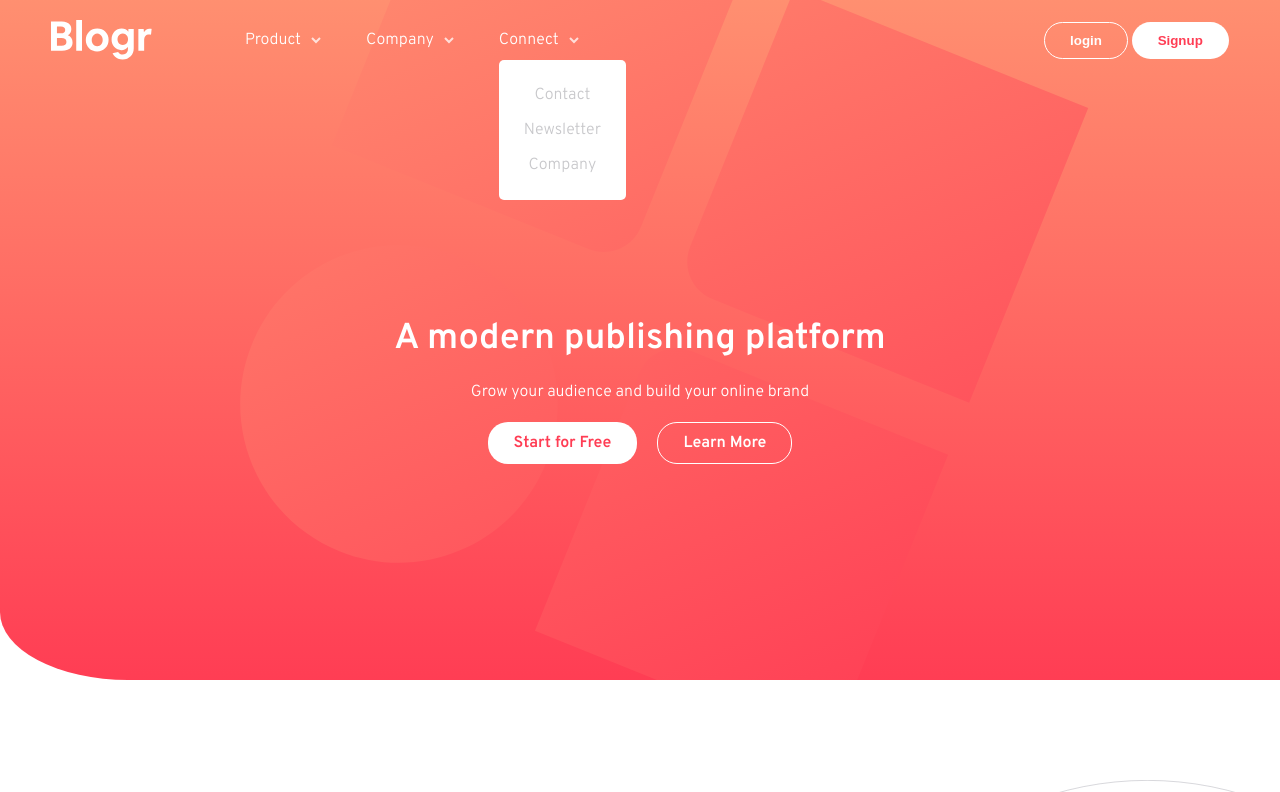
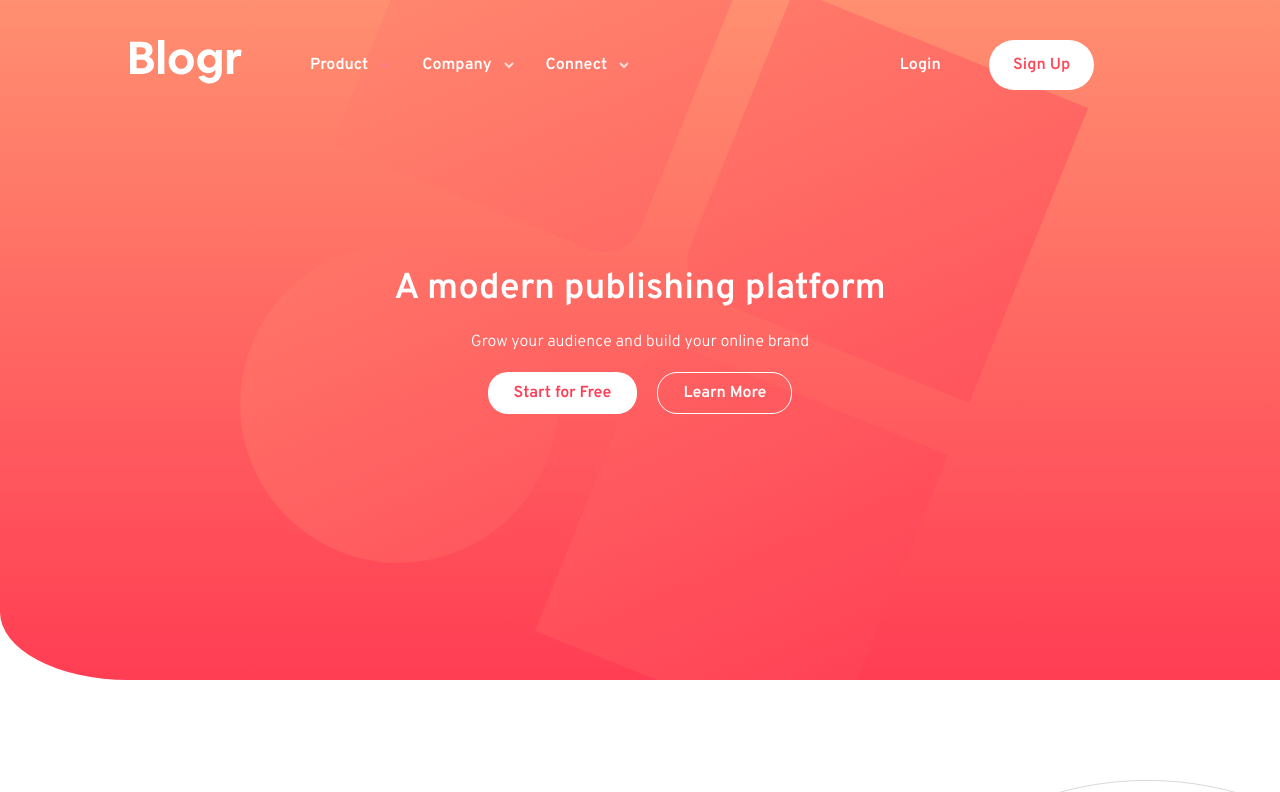
Before and after one commit to bmyab/Blogr-Landing, a plain HTML site: page index.html in a window 1280 px wide. Shown: the top 792 px of the page. Drawn offline with Linux system fonts and the light colour scheme.

Commit message:
Add files via upload

```diff
--- /dev/null
+++ b/assets/js/index.js
@@ -0,0 +1,38 @@
+let ul_connect = document.getElementById("sub-connect");
+let nav = document.getElementById("nav");
+let icon_navbar = document.getElementById("nav-icon");
+let arrow = document.getElementById("connect").lastChild;
+let arrows_imgs = document.querySelectorAll(".arrow");
+let toggle_connect = false;
+let nav_toggle = false;
+
+document.getElementById("nav-toggle").addEventListener("click", () => {
+  nav_toggle = !nav_toggle;
+  if (nav_toggle) {
+    nav.style.display = "flex";
+    icon_navbar.src = "assets/images/icon-hamburger.svg";
+  } else {
+    nav.style.display = "none";
+    icon_navbar.src = "assets/images/icon-hamburger.svg";
+  }
+});
+
+document.getElementById("connect").addEventListener("click", () => {
+  toggle_connect = !toggle_connect;
+  if (toggle_connect) {
+    ul_connect.style.display = "block";
+    arrow.style.transform = "rotateX(-180deg)";
+  } else {
+    ul_connect.style.display = "none";
+    arrow.style.transform = "rotate(0deg)";
+  }
+});
+
+window.onload = function () {
+  if (screen.width < 1000) {
+      console.log(arrows_imgs[0].src)
+    arrows_imgs[0].src = "assets/images/icon-arrow-dark.svg";
+    arrows_imgs[1].src = "assets/images/icon-arrow-dark.svg";
+    arrows_imgs[2].src = "assets/images/icon-arrow-dark.svg";
+  }
+};
--- a/assets/sass/_breakpoints.scss
+++ b/assets/sass/_breakpoints.scss
@@ -1,3 +1,4 @@
+@use 'mixins'as m;
 $breakpoints: (
   mobile: 600px,
   tablet: 800px,
@@ -54,46 +55,67 @@ $breakpoints: (
 //Tablet
 .header{
   @include breakpoint(tablet,min ){
-    .nav{
-      justify-content: space-around;
-      &__icons{
+    nav {
+      .logo {
+        width: 6%;
+        padding-right: 4em;
+      }
+      .nav-toggle {
         display: none;
       }
-      &__links{
-        position: relative;
-        flex-direction: row;
-        top: 0;
-
-        justify-content: center;
-        padding-block: 0;
-
+      ul {
+        @include m.flex-box(row);
+        position: initial;
+        min-height: auto;
+        width: 70%;
+        padding: 0;
         background-color: transparent;
-        .item{
-          .link{
-            display: flex;
-            align-items: center;
-            gap: 0.5rem;
-            color: white;
-
-            .arrow-l{
-              display: block;
+        box-shadow: none;
+        .links {
+          flex-direction: row;
+          align-items: flex-start;
+          justify-content: flex-start;
+          gap: 0;
+          li {
+            width: auto;
+            ul {
+              display: none;
+              position: absolute;
+              width: 13%;
+              background-color: #fff;
+              box-shadow: 0 0 1em rgba(0, 0, 0, 0.342);
+              border-radius: 10px;
+              a {
+                text-align: left;
+                color: #000;
+              }
             }
-            .arrow-d{
-              display: none;
+            a {
+              color: #fff;
+            }
+            img {
+              padding-left: 0.5em;
             }
           }
-
         }
-        .item.active{
-          .item-hover{
-            left: 0;
-            padding: 2.5rem;
-            background-color: white;
-
+        .session {
+          flex-direction: row;
+          width: 50%;
+          padding-right: 6em;
+          .login {
+            color: #fff;
+            background-color: transparent;
+          }
+          .sing {
+            background-color: #fff;
+            color: #ff4958;
+          }
+          .sing:hover {
+            color: #fff;
+            background-color: #fd7b87;
           }
         }
       }
-
     }
   }
 }
--- a/assets/sass/_globals.scss
+++ b/assets/sass/_globals.scss
@@ -1,4 +1,5 @@
 @use 'colors' as c ;
+@use 'mixins'as m;
 $font-family: 'Overpass', sans-serif;
 $font-family2: 'Ubuntu', sans-serif;
 
@@ -23,7 +24,6 @@ body{
 //HEADER
 .header{
   height: 65vh;
-  padding-block-start: 2rem;
   background: linear-gradient(c.$Verylightred 0% , c.$Lighred 100%);
 
   position: relative;
@@ -50,101 +50,87 @@ body{
     z-index: -1;
 
   }
-  .nav{
-    width: calc(100% - 8%);
-    max-width: 1400px;
-    margin-inline: auto;
-    display: flex;
-    align-items: center;
-    justify-content: space-between;
-
-    &__logo{
-      max-width: 30%;
-    }
-
-    &__icons{
-      width: 20px;
-      .close{
-        display: none;
-      }
-      .hamburguer{
-        cursor: pointer;
+  nav {
+    @include m.flex-box(row);
+    position: absolute;
+    max-width: 100%;
+    min-width: 100%;
+    z-index: 3;
+    gap: 10rem;
+    .logo {
+      width: 70%;
+      padding: 2.5em;
+      img {
+        width: 7em;
       }
     }
-    &__logins{
+    .nav-toggle {
+      display: flex;
+      align-items: center;
+      justify-content: center;
+      width: 30%;
+    }
+    > ul {
+      @include m.flex-box(column);
       display: none;
-    }
-
-    &__links{
-      width: 90%;
-      height: 50%;
-      padding-block-start: 5rem;
-      margin-inline: auto;
-
-      display: flex;
-      gap: 4.5rem;
-      flex-direction: column;
-      align-items: center;
-
-      position: absolute;
-      top: 150px;
-      left: 0;
-      right: 0;
-      bottom: 0;
-
-
-      list-style: none;
-      background-color: c.$White;
-      border-radius: 0.8rem;
-      .item{
-
-        .link{
-          color: #333;
-          text-decoration: none;
-        }
-        .arrow-l{
-          display: none;
-        }
-        img{
-          margin-inline-start: 0.5rem;
-        }
-
-        &:hover{
-          text-decoration: underline;
-        }
-      }
-      .item.active{
-        position: relative;
-        .item-hover{
-          position: absolute;
-          top: 50%;
-          left: -110%;
-          margin-inline:auto ;
-          padding: 2.5rem 8rem;
-          margin-top: 2rem;
-
-          color: c.$Grayishblue;
-          background-color: #eee;
-          border-radius: 0.5rem;
-
-          display: flex;
-          flex-direction: column;
-          justify-content: center;
-          align-items: center;
-          gap: 1.5rem;
-
-          li{
-            list-style: none;
-
-            &:hover{
-              color: black;
-              cursor: pointer;
+      justify-content: flex-start;
+      position: fixed;
+      text-align: center;
+      top: 15%;
+      width: 80%;
+      min-height: 45vh;
+      padding: 1.5em;
+      background-color: #fff;
+      border-radius: 0.5rem;
+      box-shadow: 0 0 1.4em rgba(0, 0, 0, 0.342);
+      .links {
+        @include m.flex-box(column);
+        li {
+          list-style: none;
+          width: 100%;
+          a {
+            display: block;
+            padding: 1em;
+            font-weight: bold;
+            text-decoration: none;
+            img {
+              padding-left: 0.5em;
+              transition: 0.5s ease;
+            }
+          }
+          ul {
+            display: none;
+            width: 100%;
+            padding: 0;
+            background-color: #efeff1;
+            li {
+              width: auto;
             }
           }
         }
       }
+      .session {
+        @include m.flex-box(column);
+        gap: 1em;
+        a {
+          display: block;
+          width: 50%;
+          padding: 1.5rem;
+          border-radius: 30px;
+          text-decoration: none;
+          font-weight: bold;
+        }
+        .login {
+          background-color: transparent;
+          padding-right: 16px;
+        }
+        .sing{
+          color: c.$White;
+          background-color: c.$Verylighred;
+        }
+
+      }
     }
-
   }
 
   .hero{
--- /dev/null
+++ b/assets/sass/_mixins.scss
@@ -0,0 +1,7 @@
+@mixin flex-box($orientation) {
+  width: 100%;
+  display: flex;
+  flex-direction: $orientation;
+  align-items: center;
+  justify-content: center;
+}
--- a/index.html
+++ b/index.html
@@ -16,42 +16,59 @@
 </head>
 <body>
   <header class="header">
-    <nav class="nav">
-      <img class="nav__logo" src="assets/images/logo.svg" alt="logo image">
-      <ul class="nav__links">
-        <li class="item">
-          <a href="#" class="link">Product
-            <img  class="arrow-l" src="assets/images/icon-arrow-light.svg" alt="arrow svg">
-            <img  class="arrow-d"src="assets/images/icon-arrow-dark.svg" alt="arrow svg">
-          </a>
-        </li>
-        <li class="item">
-          <a href="#" class="link">Company
-            <img  class="arrow-d"src="assets/images/icon-arrow-dark.svg" alt="arrow svg">
-            <img class="arrow-l" src="assets/images/icon-arrow-light.svg" alt="arrow svg">
-          </a>
-        </li>
-        <li class="item active">
-          <a href="#" class="link">Connect
-            <img class="arrow-d" src="assets/images/icon-arrow-dark.svg" alt="arrow svg">
-            <img class="arrow-l" src="assets/images/icon-arrow-light.svg" alt="arrow svg">
-          </a>
+    <nav>
+      <div class="logo"><img src="assets/images/logo.svg" alt="logo" /></div>
+      <div class="nav-toggle" id="nav-toggle">
+        <img
+          src="assets/images/icon-hamburger.svg"
+          id="nav-icon"
+          alt="button submenu"
+        />
+      </div>
+      <ul id="nav">
+        <div class="links">
+          <li>
+            <a href="#"
+              >Product
+              <img
+                src="assets/images/icon-arrow-light.svg"
+                alt="icon arrow"
+                class="arrow"
+            /></a>
+          </li>
+          <li>
+            <a href="#"
+              >Company<picture>
+                <source srcset="assets/images/icon-arrow-light.svg"
+                        media="(min-width: 800px)">
+                <img src="assets/images/icon-arrow-dark.svg" alt="" /></a>
+          </li>
+          <li>
+            <a href="#" id="connect"
+              >Connect<picture>
+                <source srcset="assets/images/icon-arrow-light.svg"
+                        media="(min-width: 800px)">
+                <img src="assets/images/icon-arrow-dark.svg" alt="" />
+            </picture></a>
 
-          <ul class="item-hover">
-            <li>Contact</li>
-            <li>Newsletter</li>
-            <li>Company</li>
-          </ul>
-        </li>
+            <ul id="sub-connect">
+              <li>
+                <a href="#">Contact</a>
+              </li>
+              <li>
+                <a href="#">Newsletter</a>
+              </li>
+              <li>
+                <a href="#">LinkedIn</a>
+              </li>
+            </ul>
+          </li>
+        </div>
+        <div class="session">
+          <a href="#" class="login">Login</a>
+          <a href="#" class="sing">Sign Up</a>
+        </div>
       </ul>
-      <div class="nav__icons">
-        <img class="close" src="assets/images/icon-close.svg" alt="icon close">
-        <img class="hamburguer" src="assets/images/icon-hamburger.svg" alt="icon hambur">
-      </div>
-      <div class="nav__logins">
-        <button class="cta-m">login</button>
-        <button class="cta">Signup</button>
-      </div>
     </nav>
     <div class="hero wrapper">
       <h1 class="title">A modern publishing platform</h1>
@@ -142,21 +159,6 @@
     </nav>
   </footer>
 
-  <!-- Overview
-  Pricing
-  Marketplace
-  Features
-  Integrations
-
-  About
-  Team
-  Blog
-  Careers -->
-
-  Contact
-  Newsletter
-  LinkedIn
-
-
+<script src="assets/js/index.js"></script>
 </body>
 </html>
```
Also changed, not shown: assets/css/index.css, 1 other file.
